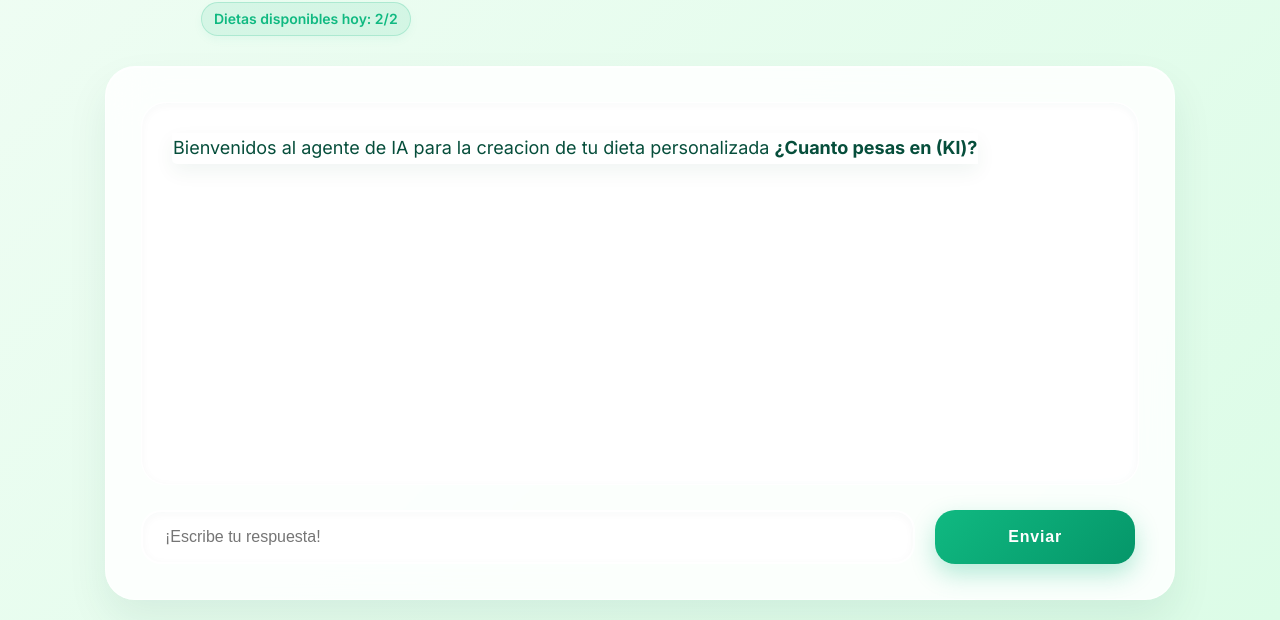
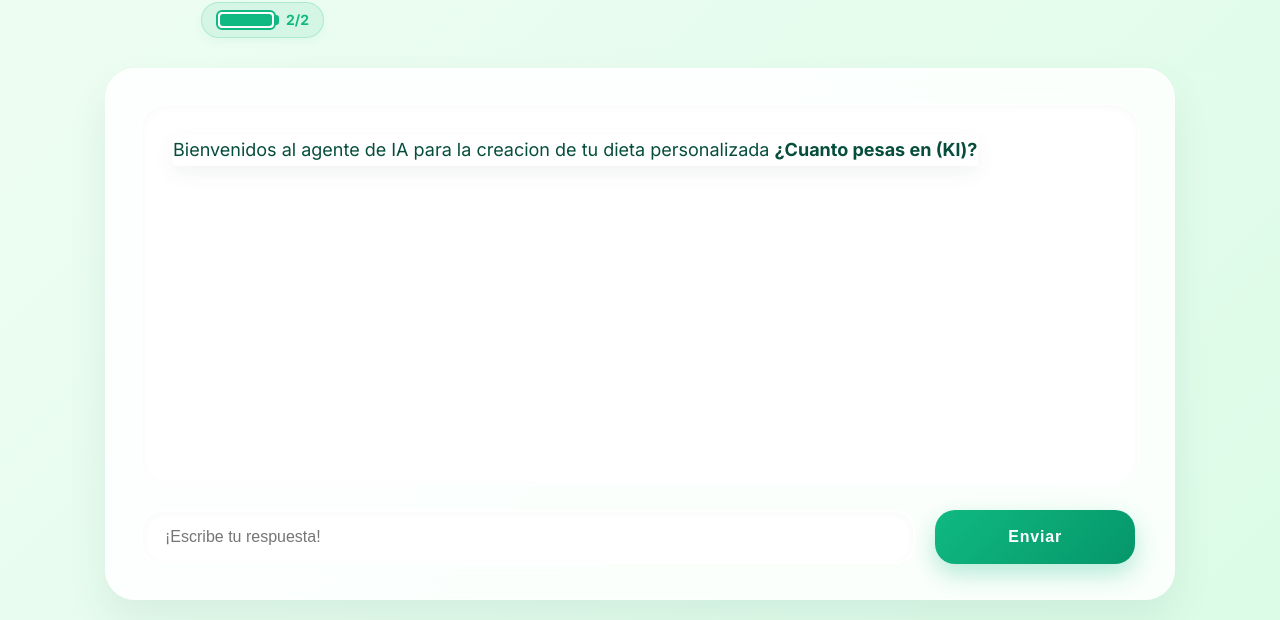
Before and after one commit to JesusBustos12/Assistant-de-nutrici-n-, a website with bundled scripts: page public/index.html in a window 1280 px wide. Shown: the part 180-800 px from the top of the page. Built offline with nearby package versions, Linux system fonts and the light colour scheme.

Commit message:
feat: cambia UI del limite a diseño de botella y añade reinicio del flujo tras receta

```diff
--- a/public/Assets/CSS/styles.css
+++ b/public/Assets/CSS/styles.css
@@ -80,25 +80,78 @@ body {
     align-items: flex-start;
 }
 
-.header__limit {
-    font-size: 1.4rem;
-    font-weight: 600;
-    color: var(--color-primary);
+.header__limit-container {
+    display: flex;
+    align-items: center;
+    gap: 1rem;
+    margin-top: 0.8rem;
     background: rgba(16, 185, 129, 0.1);
-    padding: 0.5rem 1.2rem;
+    padding: 0.6rem 1.4rem;
     border-radius: 2rem;
-    margin-top: 0.8rem;
-    display: inline-block;
     border: 1px solid rgba(16, 185, 129, 0.2);
     box-shadow: 0 4px 10px rgba(16, 185, 129, 0.05);
     transition: all 0.3s ease;
 }
 
-.header__limit.limit-reached {
-    color: #e11d48;
+.limit-bottle {
+    width: 60px;
+    height: 20px;
+    border: 2px solid var(--color-primary);
+    border-radius: 6px;
+    padding: 2px;
+    position: relative;
+    background: #fff;
+    display: flex;
+    align-items: center;
+    justify-content: flex-end; /* Fills from right to left or left to right */
+}
+
+.limit-bottle::after {
+    content: '';
+    position: absolute;
+    right: -5px;
+    top: 50%;
+    transform: translateY(-50%);
+    width: 4px;
+    height: 10px;
+    background: var(--color-primary);
+    border-radius: 0 3px 3px 0;
+}
+
+.limit-bottle-fill {
+    height: 100%;
+    width: 100%; /* Se actualiza con JS */
+    background: var(--color-primary);
+    border-radius: 3px;
+    transition: width 0.5s cubic-bezier(0.4, 0, 0.2, 1), background-color 0.5s ease;
+}
+
+.limit-text {
+    font-size: 1.4rem;
+    font-weight: 700;
+    color: var(--color-primary);
+}
+
+.header__limit-container.limit-reached {
     background: rgba(225, 29, 72, 0.1);
     border-color: rgba(225, 29, 72, 0.2);
     box-shadow: 0 4px 10px rgba(225, 29, 72, 0.05);
+}
+
+.header__limit-container.limit-reached .limit-bottle {
+    border-color: #e11d48;
+}
+
+.header__limit-container.limit-reached .limit-bottle::after {
+    background: #e11d48;
+}
+
+.header__limit-container.limit-reached .limit-bottle-fill {
+    background: #e11d48;
+}
+
+.header__limit-container.limit-reached .limit-text {
+    color: #e11d48;
 }
 
 .layout__chat {
@@ -368,7 +421,7 @@ tbody tr:hover {
         align-items: center;
     }
 
-    .header__limit {
+    .header__limit-container {
         margin-top: 1rem;
     }
 
--- a/public/Assets/JS/main.js
+++ b/public/Assets/JS/main.js
@@ -32,14 +32,20 @@ function checkLimit() {
 function updateLimitIndicator() {
     const usageData = checkLimit();
     const limitIndicator = document.getElementById("limitIndicator");
-    if (limitIndicator) {
+    const limitBar = document.getElementById("limitBar");
+    const container = document.querySelector(".header__limit-container");
+
+    if (limitIndicator && limitBar && container) {
         const remaining = Math.max(0, maxDietsPerDay - usageData.count);
-        limitIndicator.textContent = `Dietas disponibles hoy: ${remaining}/${maxDietsPerDay}`;
+        limitIndicator.textContent = `${remaining}/${maxDietsPerDay}`;
+
+        const percentage = (remaining / maxDietsPerDay) * 100;
+        limitBar.style.width = `${percentage}%`;
 
         if (remaining <= 0) {
-            limitIndicator.classList.add("limit-reached");
+            container.classList.add("limit-reached");
         } else {
-            limitIndicator.classList.remove("limit-reached");
+            container.classList.remove("limit-reached");
         }
     }
 }
@@ -96,6 +102,9 @@ const startDiet = async () => {
         const usageData = checkLimit();
         if (usageData.count < maxDietsPerDay) {
             setInputsDisabled(false);
+            setTimeout(() => {
+                createMessages("¡Dieta generada! Si quieres otra, empecemos de nuevo. ¿Cuanto pesas en (Kl)?", "bot");
+            }, 1000);
         } else {
             setInputsDisabled(true);
             inputText.placeholder = "Límite diario alcanzado";
--- a/public/index.html
+++ b/public/index.html
@@ -32,7 +32,12 @@
             <img class="header__img" src="./Assets/Imgs/comida-sana.png" alt="Logo ilustrativo de comida sana" />
             <div class="header__info">
                 <h2 class="header__title">Agente de IA para crear dietas personalizadas</h2>
-                <div class="header__limit" id="limitIndicator">Dietas disponibles hoy: 2/2</div>
+                <div class="header__limit-container" title="Dietas disponibles hoy">
+                    <div class="limit-bottle">
+                        <div class="limit-bottle-fill" id="limitBar"></div>
+                    </div>
+                    <span class="limit-text" id="limitIndicator">2/2</span>
+                </div>
             </div>
         </header>
 
```
